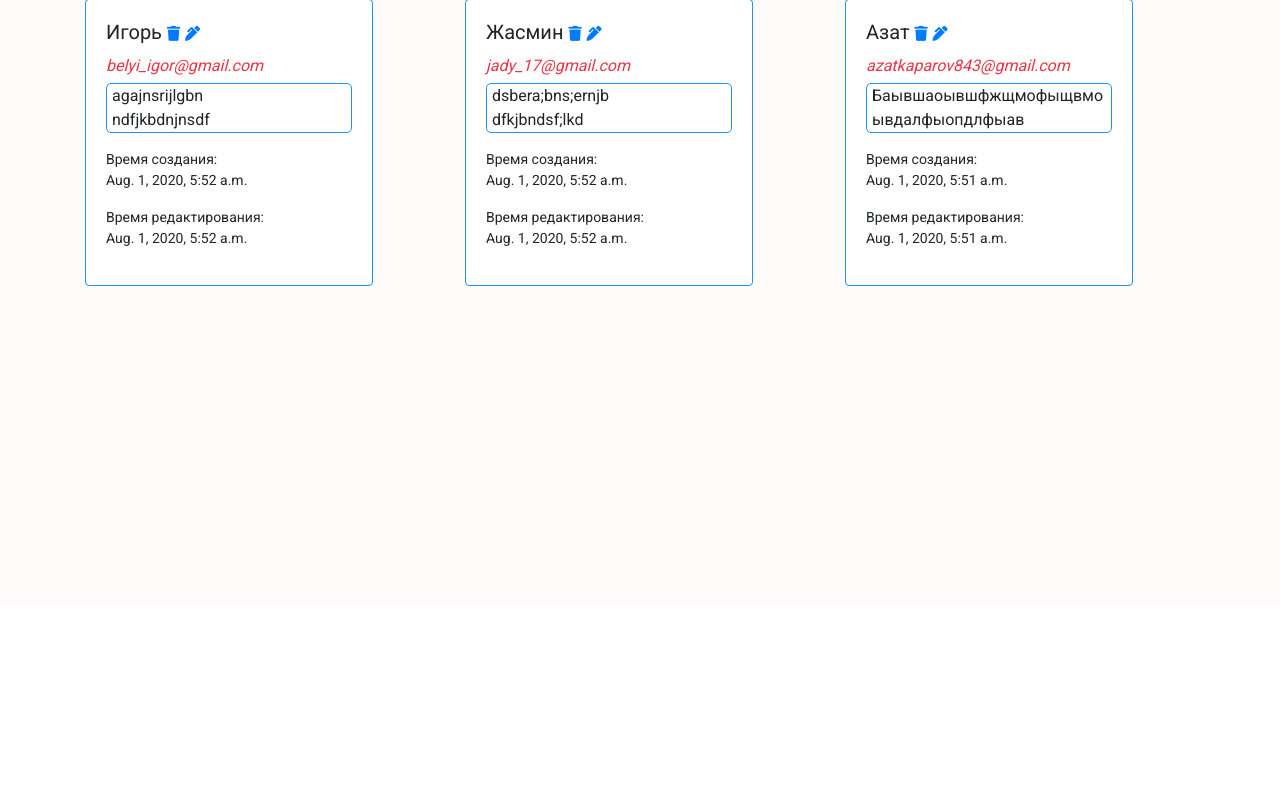
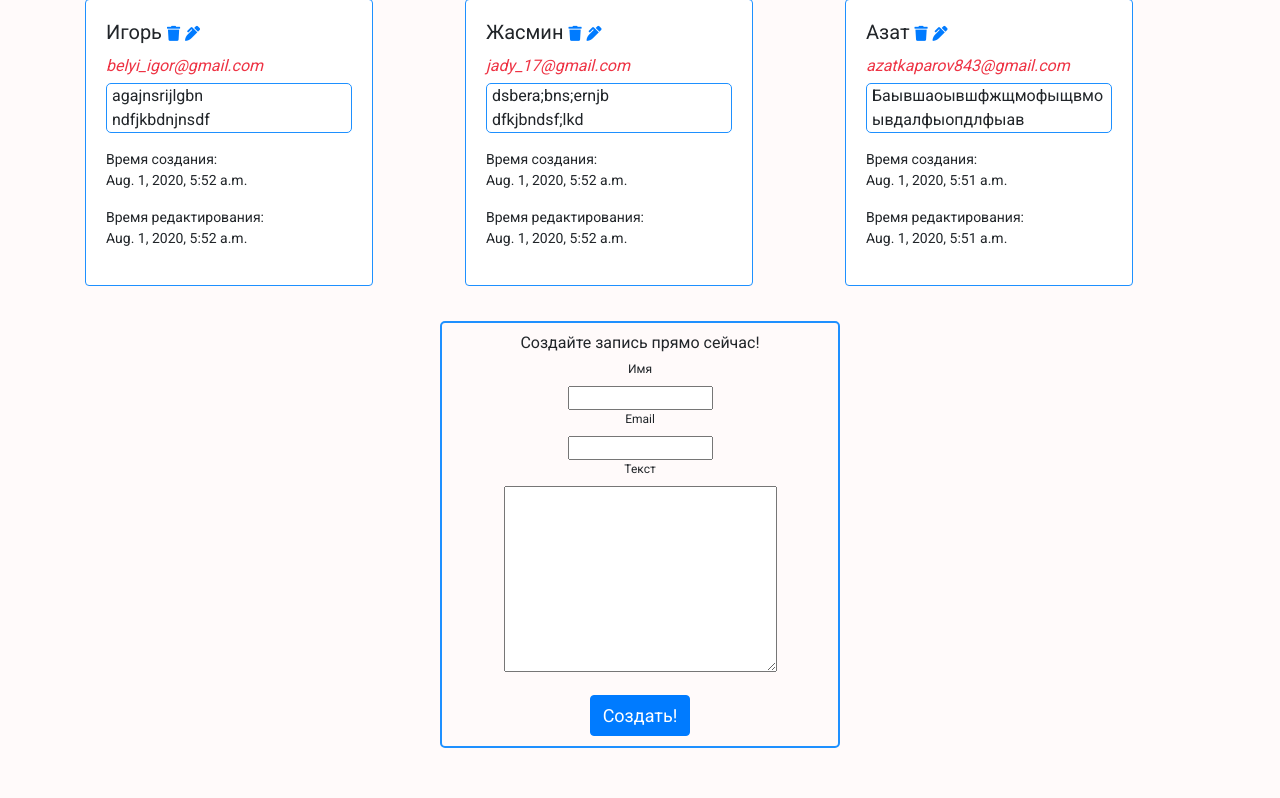
Before and after one commit to AzatKaparov/python_group_6_exam_6_azatbek_kaparov, a Django app: page / in a window 1280 px wide. Shown: the part 195-993 px from the top of the page. Before the commit the page ends 481 px from the top, so only its background shows below. Run offline with Django 3.2, Linux system fonts and the light colour scheme; data comes from the database, SQL or seed files in the repository; some libraries are stand-ins or nearby versions.

Commit message:
Финальная версия контрольной

```diff
--- a/source/webapp/static/css/style.css
+++ b/source/webapp/static/css/style.css
@@ -131,3 +131,20 @@ a:hover{
 .main-icon{
     font-size: 54px;
 }
+
+.down-form{
+    margin: 0 auto;
+    width: 100%;
+    max-width: 400px;
+    text-align: center;
+    font-size: 12px;
+    border: solid 2px dodgerblue;
+    border-radius: 5px;
+    padding-top: 10px;
+    padding-bottom: 10px;
+}
+
+.error {
+    color: red;
+    font-size: 18px;
+}
--- a/source/webapp/templates/base.html
+++ b/source/webapp/templates/base.html
@@ -30,10 +30,10 @@
       </li>
         {% block menu %}{% endblock %}
     </ul>
-    <form class="form-inline my-2 my-lg-0">
-      <input class="form-control mr-sm-2" type="search" placeholder="Search" aria-label="Search">
+    <form class="form-inline my-2 my-lg-0" method="GET">
+      <input class="form-control mr-sm-2" name="search" type="search" placeholder="Search" aria-label="Search">
       <button class="btn btn-success my-2 my-sm-0" type="submit">Искать!</button>
-    </form>
+</form>
   </div>
 </nav>
 <div class="container">
--- a/source/webapp/templates/index.html
+++ b/source/webapp/templates/index.html
@@ -21,5 +21,17 @@
             </div>
         </div>
         {% endfor %}
+        {#Бонус#}
+        <div class="down-form">
+        <h6>Создайте запись прямо сейчас!</h6>
+        <form action="{% url 'create' %}" method="POST">
+            {% csrf_token %}
+            {% include 'partial/form_field.html' with field=form.name %}
+            {% include 'partial/form_field.html' with field=form.email %}
+            {% include 'partial/form_field.html' with field=form.text %}
+            <br/>
+            <button id="create-submit" class="btn btn-primary my-2 my-sm-0" type="submit">Создать!</button>
+        </form>
+    </div>
     </div>
 {% endblock %}
--- a/source/webapp/templates/update.html
+++ b/source/webapp/templates/update.html
@@ -13,5 +13,6 @@
     <h1 id="create-h1">Обновить задачу</h1>
     {% url "update" pk=guest.pk as action_url %}
     {% include 'partial/form.html' with action_url=action_url form_method='post' button_text='Обновить' %}
+    <a href="{% url 'index' %}" id="delete-button-2">Отменить</a>
     </div>
 {% endblock %}
--- a/source/webapp/views.py
+++ b/source/webapp/views.py
@@ -1,6 +1,6 @@
 from django.shortcuts import render, get_object_or_404, redirect
 from webapp.models import Guestbook
-from django.http import HttpResponseNotFound, HttpResponseNotAllowed
+from django.http import HttpResponseNotAllowed
 from .forms import CreateForm
 
 
@@ -12,8 +12,10 @@ def index_view(request):
             data.append(i)
         else:
             pass
+    form = CreateForm()
     return render(request, 'index.html', context={
-        'guests': data
+        'guests': data,
+        'form': form
     })
 
 
```
Also changed, not shown: source/webapp/forms.py (line endings or trailing spaces).
